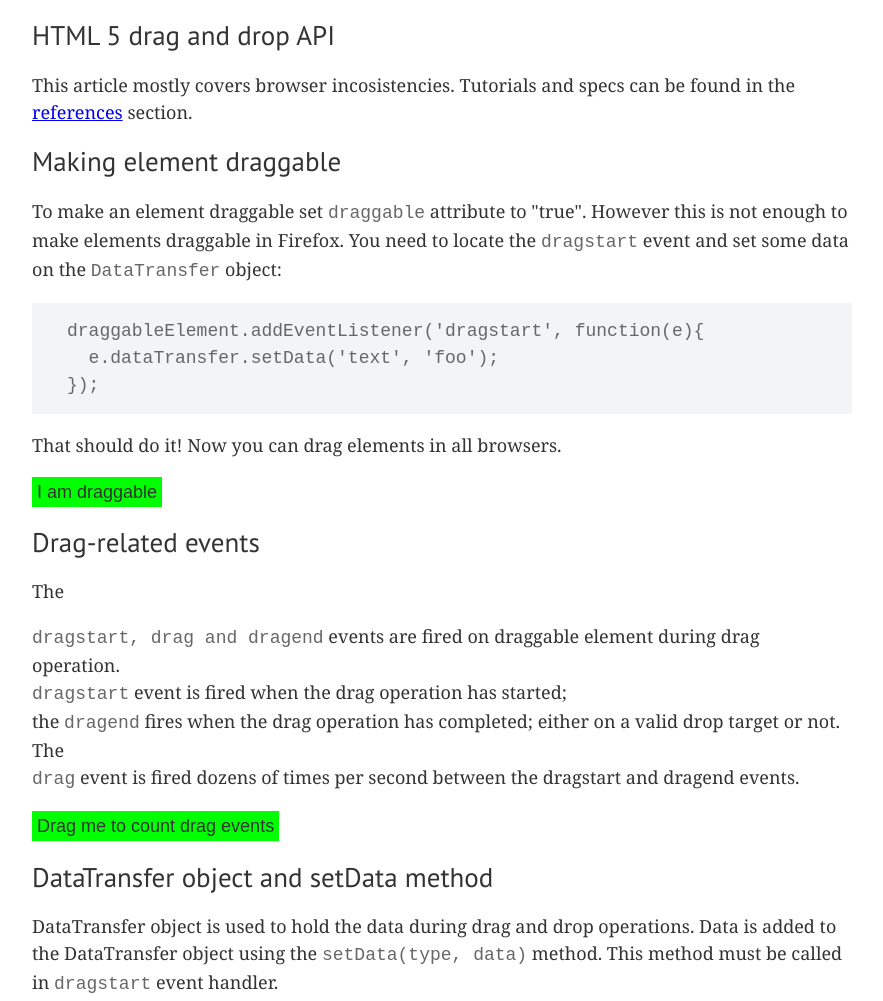
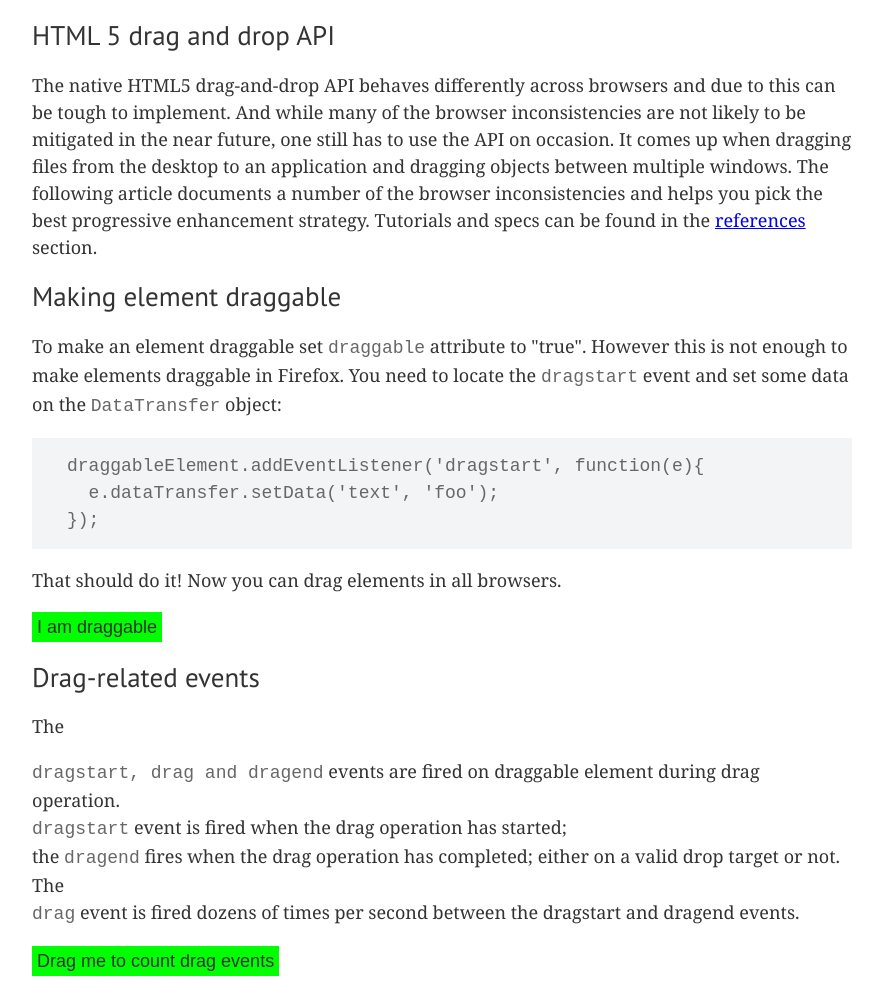
Before and after one commit to mereskin-zz/mereskin.github.io, a plain HTML site: page dnd/index.html in a window 1280 px wide. Shown: the top 1001 px of the page, without its empty margins (198-1081 px from the left). Drawn offline with Linux system fonts and the light colour scheme.

Commit message:
Update index.html

```diff
--- a/dnd/index.html
+++ b/dnd/index.html
@@ -93,7 +93,9 @@
 
 <article>
 <h1>HTML 5 drag and drop API</h1>
-<p>This article mostly covers browser incosistencies. Tutorials and specs can be found in the <a href="#references">references</a> section.</p>
+<p> The native HTML5 drag-and-drop API behaves differently across browsers and due to this can be tough to implement. And while many of the browser inconsistencies are not likely to be mitigated in the near future, one still has to use the API on occasion. It comes up when dragging files from the desktop to an application and dragging objects between multiple windows. The following article documents a number of the browser inconsistencies and helps you pick the best progressive enhancement strategy.
+
+Tutorials and specs can be found in the <a href="#references">references</a> section.</p>
 
 <section id="draggable-attribute">
 <h2>Making element draggable</h2>
```
